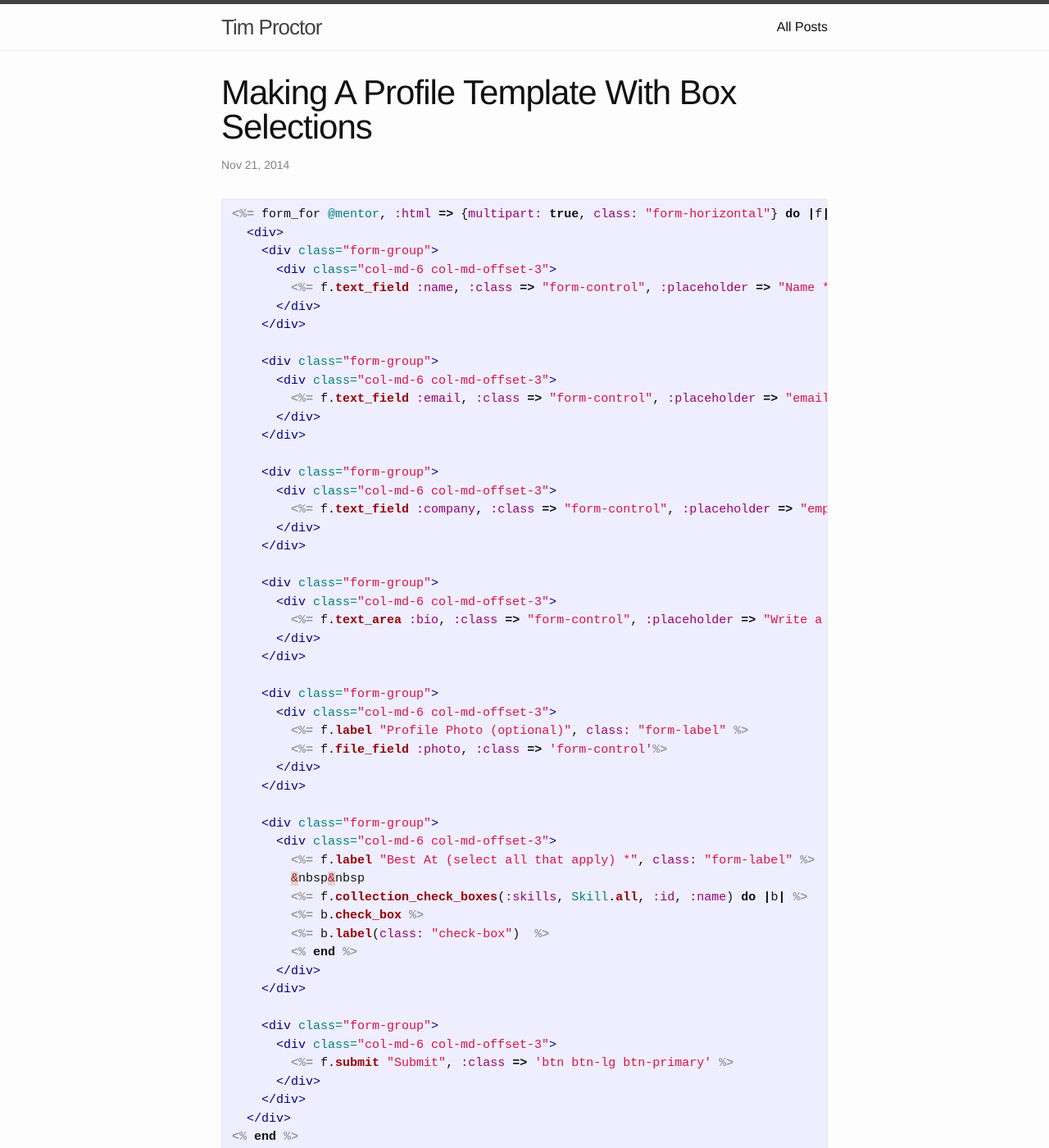
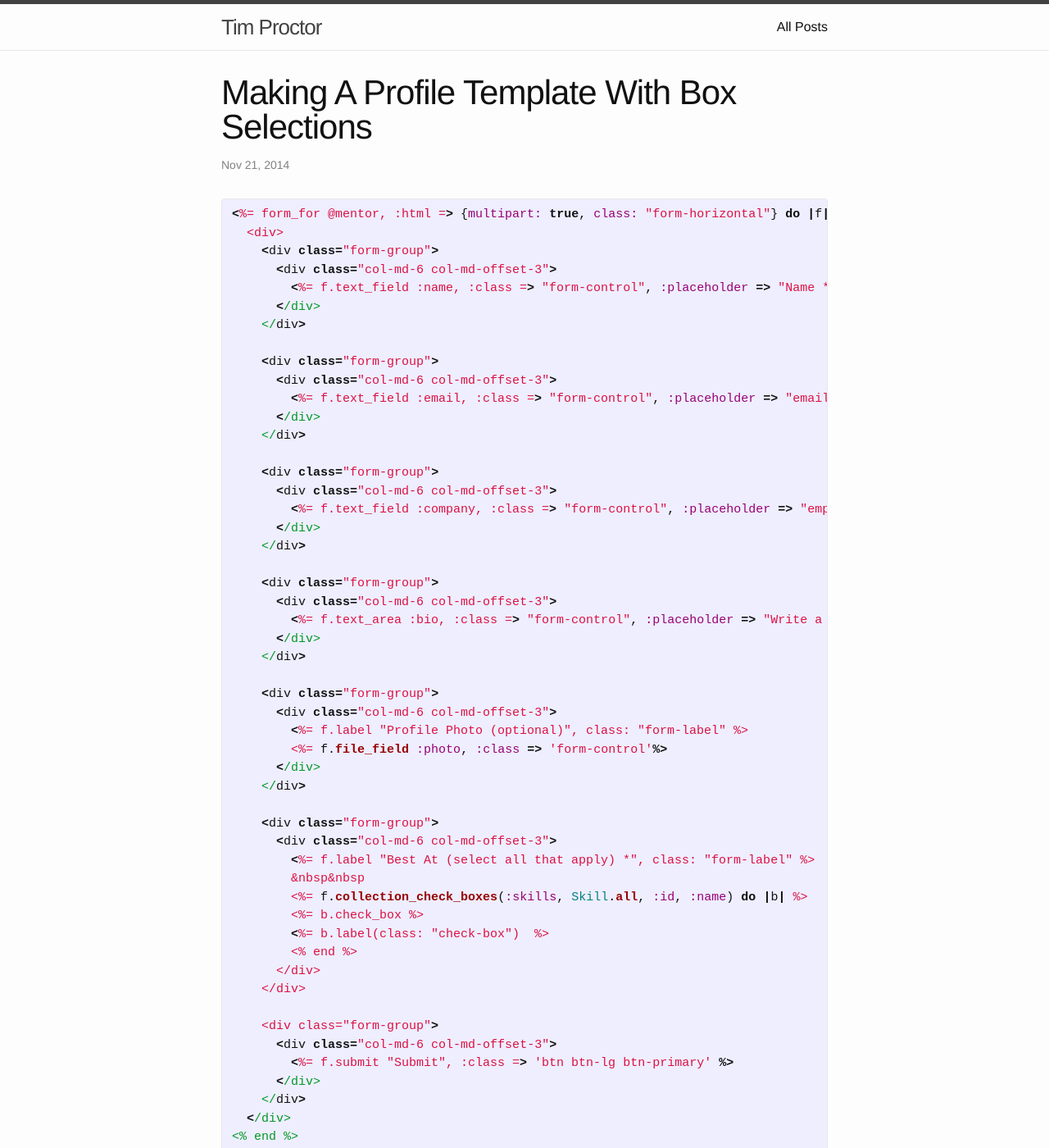
Before and after one commit to timproctor/timproctor.github.io, a Jekyll site: the page built from _posts/2014-11-21-making-a-profile-template-with-box-selections.markdown, in a window 1280 px wide and 1400 px high. Shown: the whole window at 82% size. Built offline with Jekyll 4.4.1, drawn with Linux system fonts in a browser that asks for light colours.

Commit message:
html highlighting not working

```diff
--- a/_posts/2014-11-21-making-a-profile-template-with-box-selections.markdown
+++ b/_posts/2014-11-21-making-a-profile-template-with-box-selections.markdown
@@ -4,7 +4,8 @@
 date: 2014-11-21 09:59:51 -0700
 categories: front-end making-forms code
 ---
-{% highlight erb %}
+{% highlight ruby %}
+
 <%= form_for @mentor, :html => {multipart: true, class: "form-horizontal"} do |f| %>
   <div>
     <div class="form-group">
```
